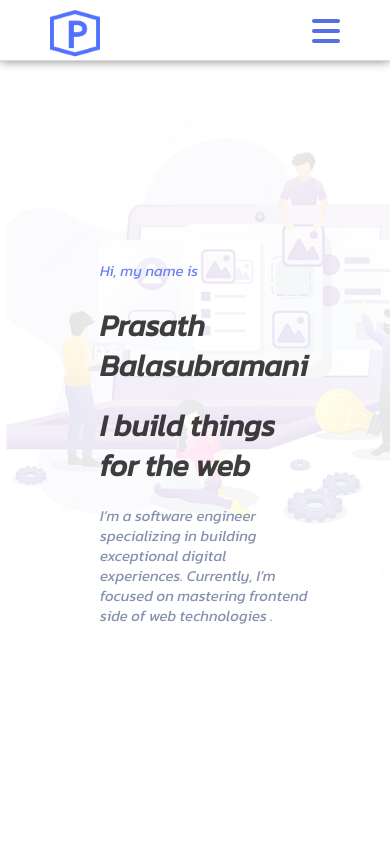
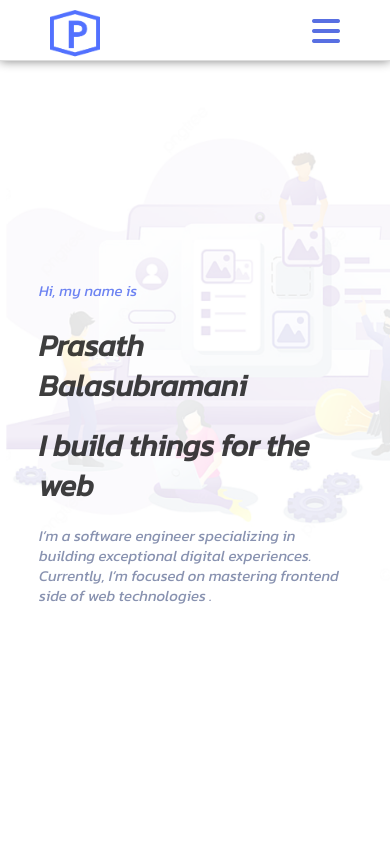
Before and after one commit to Prasath-B/portfolio, a React (Create React App) app: page / in a window 390 px wide. Shown: the top 844 px of the page. Built offline with nearby package versions, Linux system fonts and the light colour scheme.

Commit message:
latest-changes

```diff
--- a/src/Experience/Experience.css
+++ b/src/Experience/Experience.css
@@ -107,4 +107,7 @@
     .exp-title{
         font-size: 30px;
     }
+    .expr-left{
+        max-width: 360px;
+    }
 }
--- a/src/Intro/Intro.css
+++ b/src/Intro/Intro.css
@@ -76,10 +76,13 @@
 @media screen and (max-width : 500px) {
     .intro{
         display: flex;
-        justify-content: stretch;
+        justify-content: center;
         align-items: center;
         padding-left: 0%;
         background-image: url('img.png');
+    }
+    .intro-details{
+        padding: 0;
     }
     .my-name{
         font-size: 15px;
--- a/src/WorkSamples/WorkSample.css
+++ b/src/WorkSamples/WorkSample.css
@@ -100,7 +100,7 @@
 @media screen and (max-width: 500px) {
 
     .ws-proj-img a img {
-        width: 380px;
+        width: 360px;
     }
     .ws-proj-desc{
         max-width: 360px;
```
